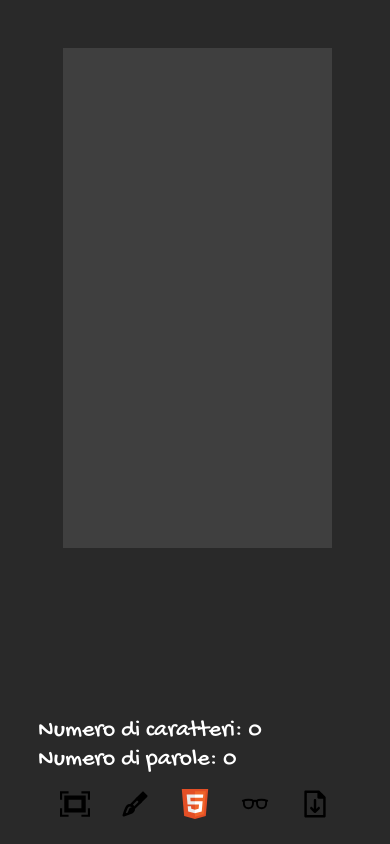
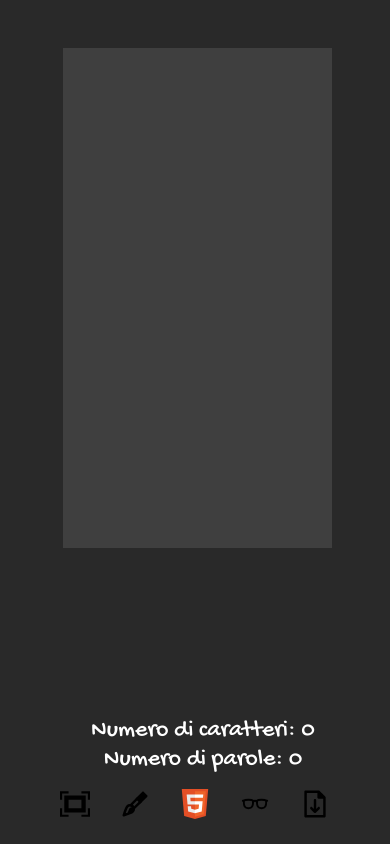
Before and after one commit to Ariela88/blank-page, a plain HTML site: page index.html in a window 390 px wide. Drawn offline with Linux system fonts and the light colour scheme.

Commit message:
Update style.css

```diff
--- a/style.css
+++ b/style.css
@@ -149,9 +149,9 @@ img {
         display: flex;
         flex-direction: column;
         margin-bottom: 30px;
-        margin-left: 30px;
-        align-items: flex-start;
-        justify-content: space-evenly;
+
+        align-items: center;
+        justify-content: center;
         position: fixed;
         bottom: 40px;
         z-index: 9999;
@@ -168,6 +168,7 @@ img {
         width: 90%;
 
 
+
     }
 
 
```
